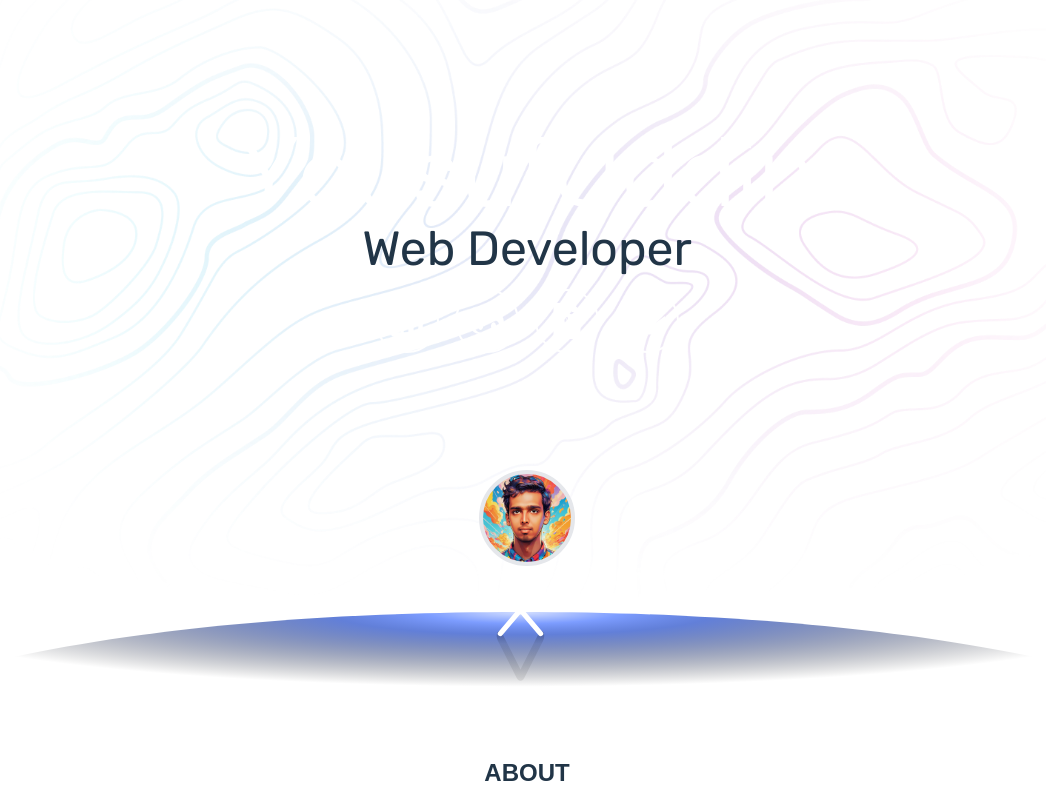
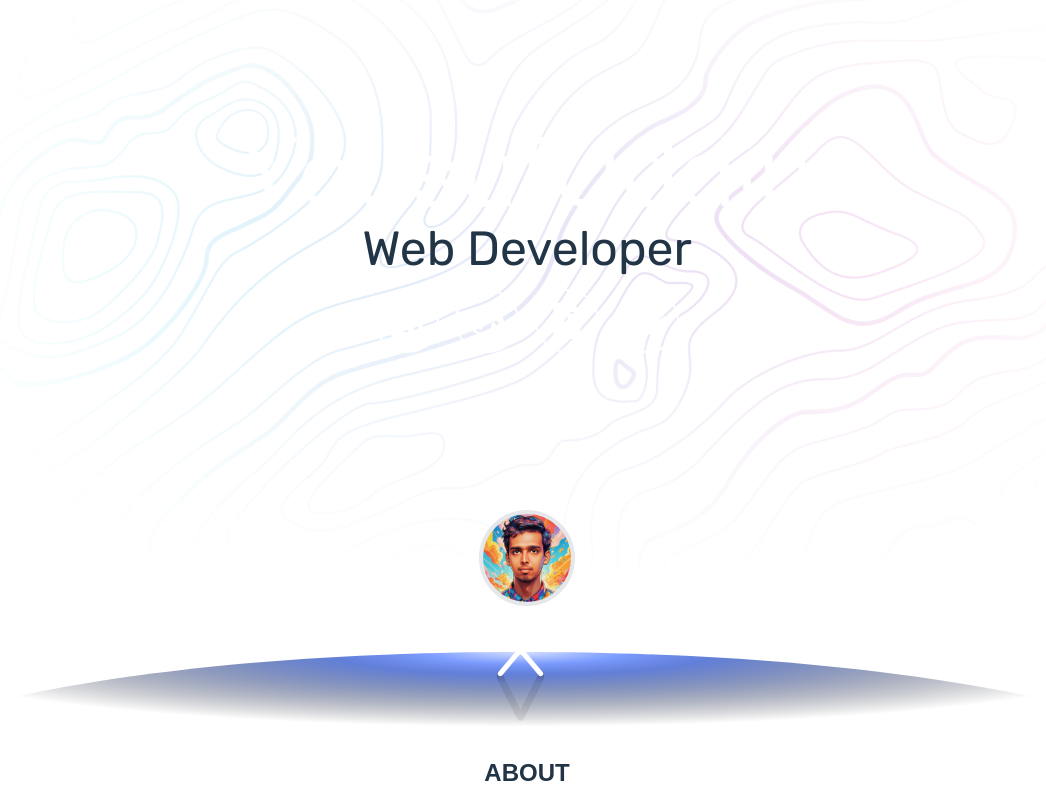
Before and after one commit to Yousuf-Uddin/PortFolio, a React (Vite) app: page / in a window 1280 px wide. Shown: the part 147-952 px from the top of the page, without its empty margins (113-1159 px from the left). Built offline with nearby package versions, Linux system fonts and the light colour scheme.

Commit message:
fix: adjust padding on avatar in LandingPage component

```diff
--- a/src/Pages/LandingPage.jsx
+++ b/src/Pages/LandingPage.jsx
@@ -43,7 +43,7 @@ function LandingPage() {
           </div>
         </a>
       </div>
-      <div className="avatar absolute -bottom-2 lg:-bottom-20 py-10 ">
+      <div className="avatar absolute -bottom-2 lg:-bottom-20 pt-10 ">
         <abbr title="AI Generated Avatar of Yousuf">
           <div
             className={`border-4 w-40 h-40 lg:w-24 lg:h-24 rounded-full justify-self-center bg-me bg-cover`}
```
